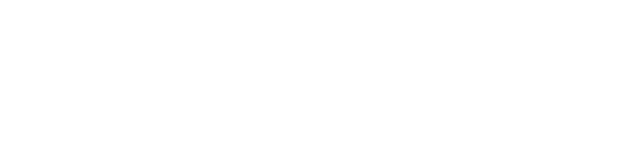
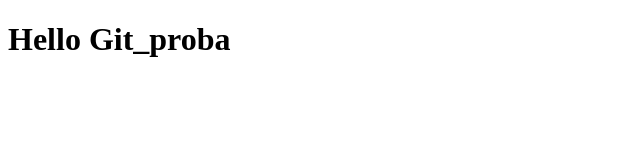
Before and after one commit to 12345peter/GIT_proba, a plain HTML site: page index.html in a window 1280 px wide. Shown: the whole page, without its empty margins (0-640 px from the left). Drawn offline with Linux system fonts and the light colour scheme.

Commit message:
Add new branch

```diff
--- a/index.html
+++ b/index.html
@@ -7,5 +7,7 @@
 </head>
 <body>
 
+    <h1>Hello Git_proba</h1>
+
 </body>
 </html>
```
Also changed, not shown: 1 other file.
